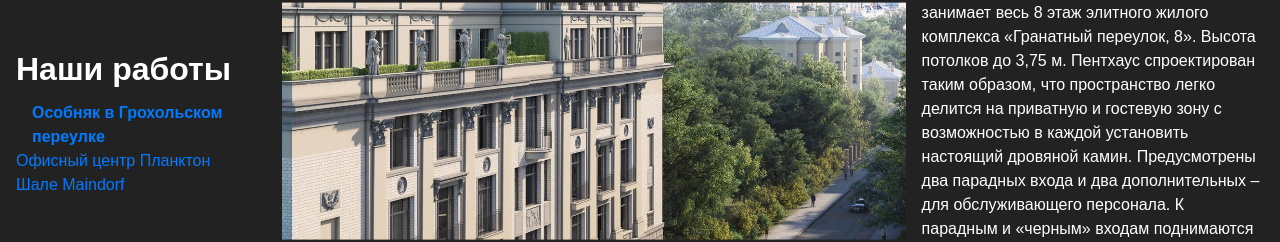
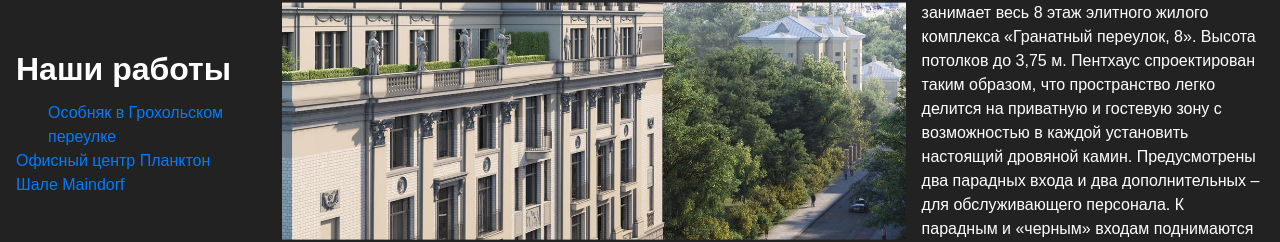
Before and after one commit to flipmotion/db, a React (Create React App) app: page /portfolio#1 in a window 1280 px wide. Shown: the part 291-533 px from the top of the page. Built offline with nearby package versions, Linux system fonts and the light colour scheme.

Commit message:
Fix splitting into two lines on indenting

```diff
--- a/src/components/PortfolioList/index.css
+++ b/src/components/PortfolioList/index.css
@@ -1,5 +1,6 @@
 .PortfolioList-Item {
   display: block;
+  padding-right: 2rem;
   transition: padding 1s ease 0s;
 }
 
@@ -8,8 +9,9 @@
 }
 
 .PortfolioList-Item_selected {
-  font-weight: bold;
+  /* font-weight: bold; */
   list-style-type: none;
-  padding-left: 1rem;
+  padding-left: 2rem;
+  padding-right: 0;
   transition: padding 0.7s ease 0s;
 }
```
